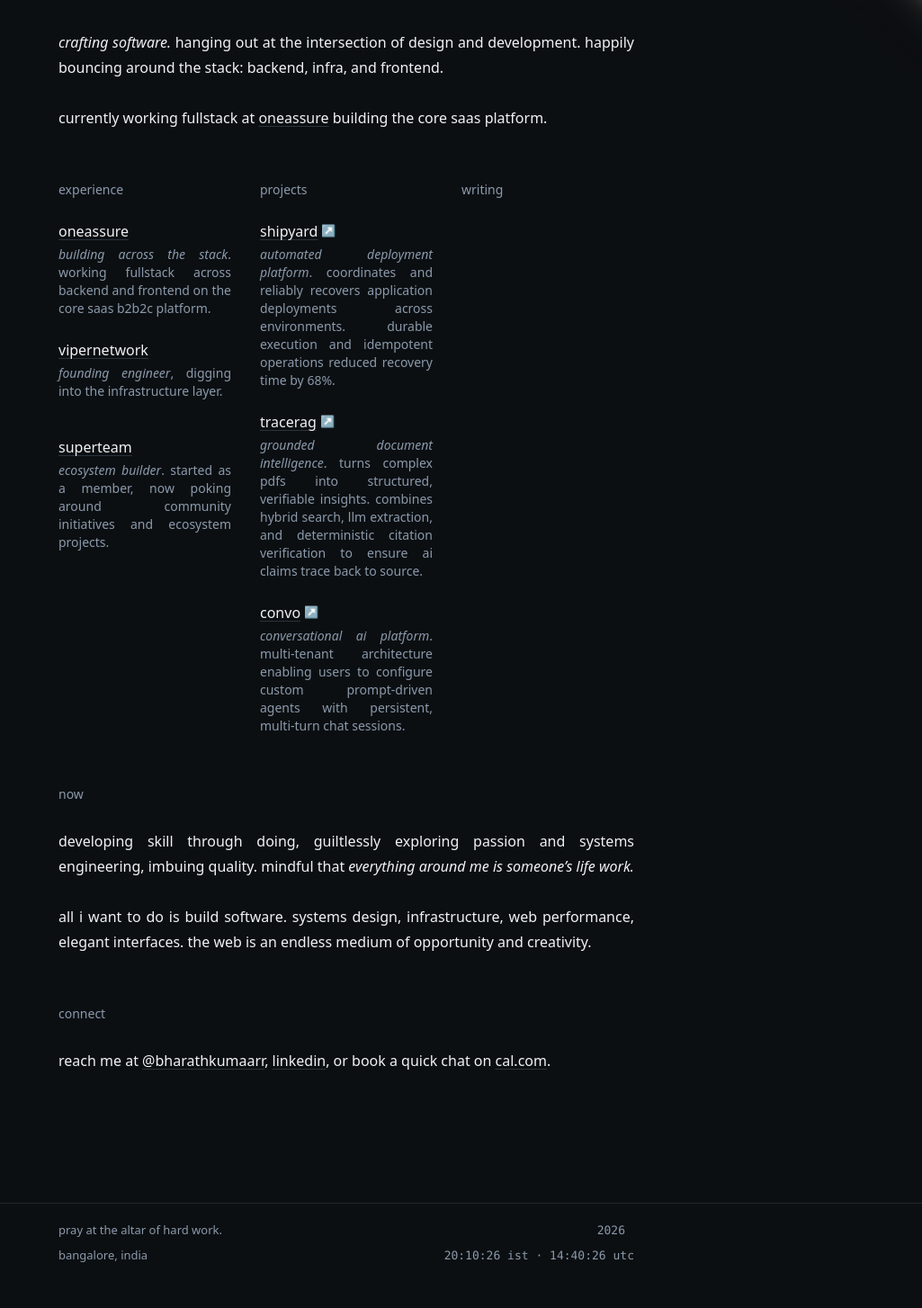
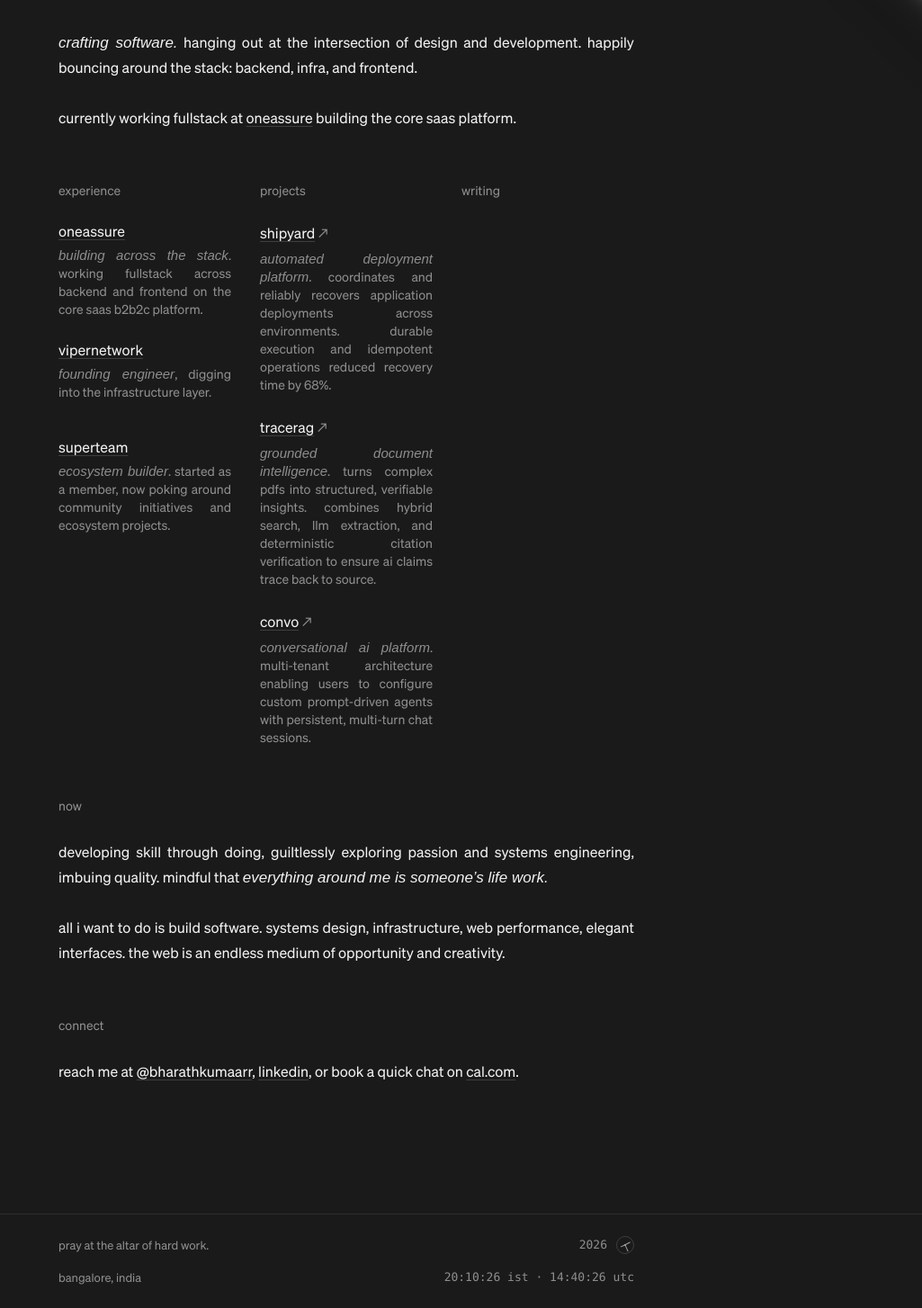
Before and after one commit to bharathkumaarr/v3, a Next.js app: page / in a window 1280 px wide. Shown: the part 135-1589 px from the top of the page at 90% size, without its empty margins (255-1280 px from the left). Before the commit the page ends 1560 px from the top, so only its background shows below. Built offline with nearby package versions, Linux system fonts and the light colour scheme; a web font is replaced by a local one.

Commit message:
add justify text alignment, paco design tokens, and eliminate link jitter

```diff
--- a/src/app/globals.css
+++ b/src/app/globals.css
@@ -1,26 +1,27 @@
 @import "tailwindcss";
+@import "lenis/dist/lenis.css";
 
 :root,
 .light {
-  --neutral-1: #ffffff;
-  --neutral-2: #f0f2f5;
-  --neutral-3: #e9edef;
-  --neutral-4: #d9dbdf;
-  --neutral-6: #697680;
-  --neutral-7: #54656f;
-  --neutral-8: #131b20;
+  --neutral-1: #f2f2f2;
+  --neutral-2: #e8e8e8;
+  --neutral-3: #dedede;
+  --neutral-4: #cccccc;
+  --neutral-6: #737373;
+  --neutral-7: #404040;
+  --neutral-8: #1a1a1a;
   --background: var(--neutral-1);
   --foreground: var(--neutral-8);
 }
 
 .dark {
-  --neutral-1: #0c0f12;
-  --neutral-2: #161b21;
-  --neutral-3: #1f262e;
-  --neutral-4: #2a333d;
-  --neutral-6: #8b9aab;
-  --neutral-7: #a8b4be;
-  --neutral-8: #f0f2f5;
+  --neutral-1: #1a1a1a;
+  --neutral-2: #242424;
+  --neutral-3: #2e2e2e;
+  --neutral-4: #3e3e3e;
+  --neutral-6: #8e8e8e;
+  --neutral-7: #a0a0a0;
+  --neutral-8: #f2f2f2;
   --background: var(--neutral-1);
   --foreground: var(--neutral-8);
 }
@@ -35,18 +36,18 @@
   --color-neutral-8: var(--neutral-8);
   --color-background: var(--background);
   --color-foreground: var(--foreground);
-  --font-sans: var(--font-innovator-grotesk), sans-serif;
+  --font-sans: var(--font-sohne), var(--font-inter), system-ui, -apple-system, sans-serif;
+  --font-serif: var(--font-newsreader), "Newsreader", "Times New Roman", Georgia, serif;
+  --font-display: var(--font-inter), system-ui, -apple-system, sans-serif;
   --font-mono:
     ui-monospace, SFMono-Regular, Menlo, Monaco, Consolas, "Liberation Mono",
     "Courier New", monospace;
-  /* Match frederic.ooo letter-spacing tokens */
   --tracking-tight: -0.01em;
   --tracking-tighter: -0.03em;
 }
 
 html {
-  scroll-behavior: smooth;
-  /* Keep scrolling, hide the gutter so the page curl sits flush with the window edge. */
+  /* Lenis drives smooth momentum scrolling; native scroll-behavior smooth is disabled to prevent fighting the RAF loop */
   scrollbar-width: none;
 }
 
@@ -58,12 +59,103 @@
   background: var(--background);
   color: var(--foreground);
   font-family: var(--font-sans);
+  font-size: 16px;
+  line-height: 28px;
+  letter-spacing: 0;
   -webkit-font-smoothing: antialiased;
   -moz-osx-font-smoothing: grayscale;
 }
 
+/* Justify aligned text for all content divs and paragraphs */
+main p,
+main div,
+.text-justify {
+  text-align: justify;
+  text-justify: inter-word;
+  text-align-last: left;
+}
+
+/* Editorial serif italic style signature to paco.me */
+em,
+i {
+  font-family: var(--font-serif);
+  font-style: italic;
+  font-weight: 400;
+  font-size: calc(1em + 1px);
+  line-height: normal;
+}
+
 ::selection {
-  /* Lighter than neutral-3 so selected text matches frederic.ooo’s softer wash */
   background-color: var(--neutral-2);
   color: var(--neutral-8);
 }
+
+/* Paco.me style links */
+a.link-paco,
+.link-paco a {
+  text-decoration: underline 1px solid var(--neutral-4);
+  text-underline-offset: 3px;
+}
+
+a.link-paco:hover,
+.link-paco a:hover {
+  text-decoration-color: var(--neutral-8);
+  transition: text-decoration-color 0.15s ease;
+}
+
+/* Analog clock widget identical to paco.me */
+.paco-clock {
+  --seconds-deg: calc((var(--now-s, 0) / 60) * 360);
+  --minutes-deg: calc(((var(--now-m, 0) / 60) * 360) + ((var(--now-s, 0) / 60) * 6));
+  --hours-deg: calc(((var(--now-h, 0) / 12) * 360) + ((var(--now-m, 0) / 60) * 30));
+  --width: 1px;
+  --color: var(--neutral-7);
+  border: 1px solid var(--neutral-4);
+  width: 20px;
+  height: 20px;
+  margin: 0;
+  border-radius: 50%;
+  justify-content: center;
+  align-items: center;
+  display: flex;
+  position: relative;
+  transform: rotate(180deg);
+  flex-shrink: 0;
+}
+
+.paco-clock > * {
+  top: 50%;
+  left: calc(50% - var(--width) / 2);
+  width: var(--width);
+  height: var(--height);
+  background-color: var(--color);
+  border-radius: calc(var(--width) / 2);
+  transform-origin: 50% 0;
+  position: absolute;
+}
+
+.paco-clock::before {
+  content: "";
+  background: var(--color);
+  z-index: 10;
+  border-radius: 50%;
+  width: 1.5px;
+  height: 1.5px;
+  position: absolute;
+}
+
+.paco-clock-second {
+  --height: 8px;
+  --width: 0.5px;
+  transform: rotate(calc(var(--seconds-deg) * 1deg));
+}
+
+.paco-clock-minute {
+  --height: 7px;
+  transform: rotate(calc(var(--minutes-deg) * 1deg));
+}
+
+.paco-clock-hour {
+  --height: 5px;
+  transform: rotate(calc(var(--hours-deg) * 1deg));
+}
```
